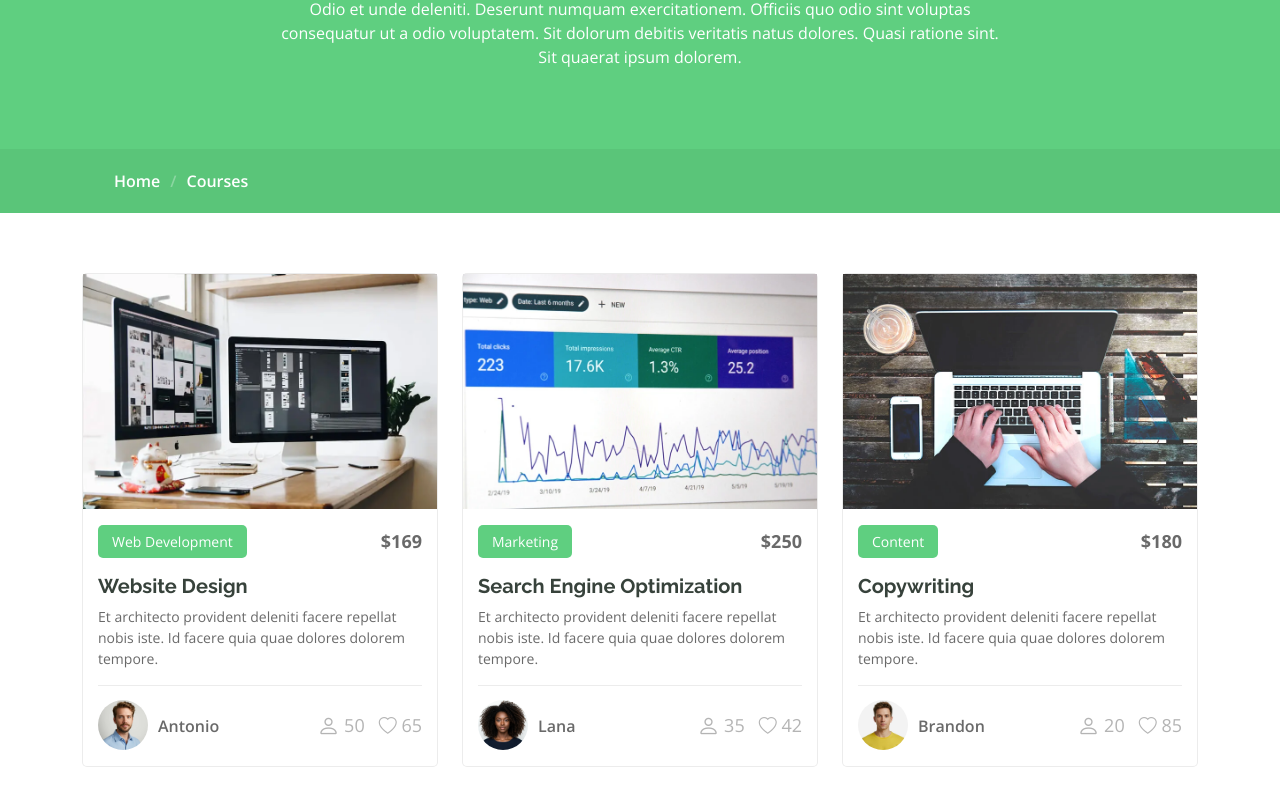
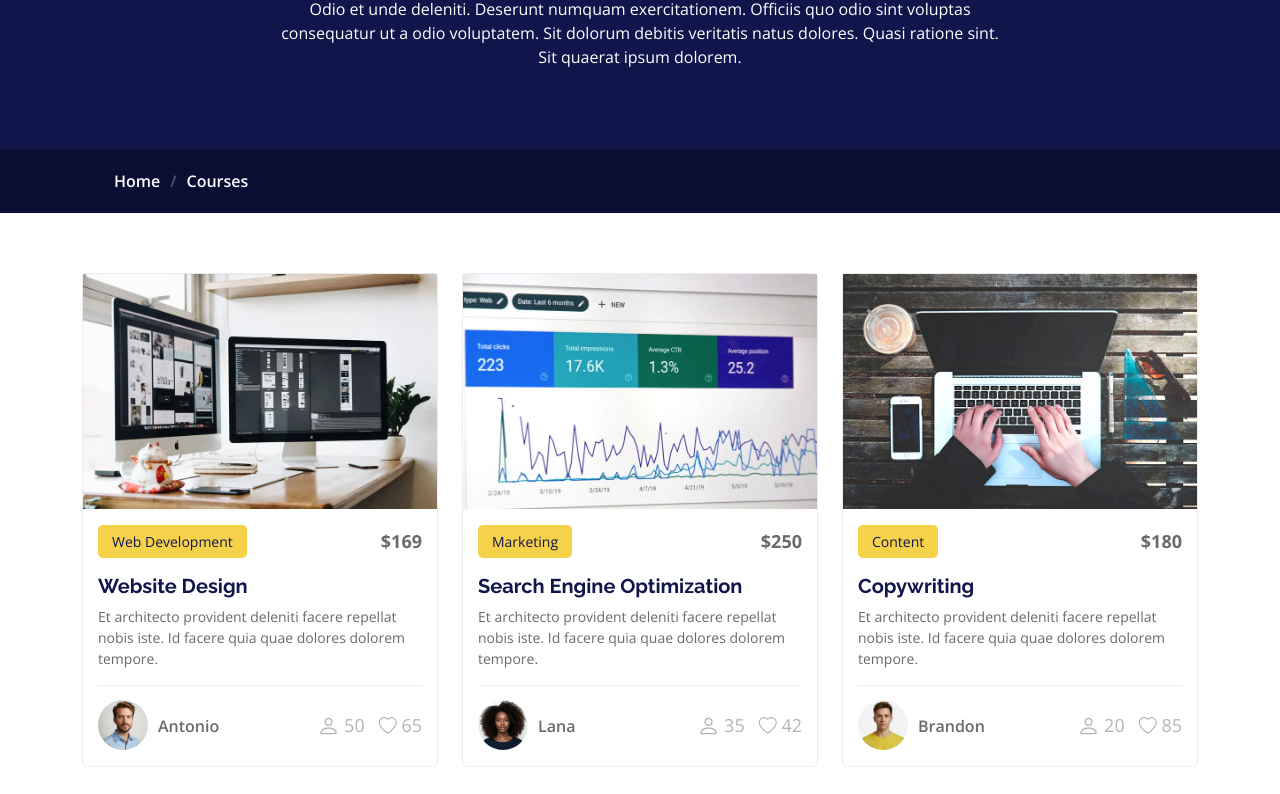
Before and after one commit to jasperbondoc/Bondoc-Project-2, a plain HTML site: page courses.html in a window 1280 px wide. Shown: the part 228-1022 px from the top of the page. Drawn offline with nearby package versions, Linux system fonts and the light colour scheme.

Commit message:
color theme change

```diff
--- a/assets/css/main.css
+++ b/assets/css/main.css
@@ -21,20 +21,20 @@
 :root {
   --background-color: #ffffff; /* Background color for the entire website, including individual sections */
   --default-color: #444444; /* Default color used for the majority of the text content across the entire website */
-  --heading-color: #37423b; /* Color for headings, subheadings and title throughout the website */
-  --accent-color: #5fcf80; /* Accent color that represents your brand on the website. It's used for buttons, links, and other elements that need to stand out */
+  --heading-color: #10154c; /* Deep navy headings inspired by the Kabankalan Catholic College theme */
+  --accent-color: #f6d24b; /* Warm gold accent used for highlights, buttons, and links */
   --surface-color: #ffffff; /* The surface color is used as a background of boxed elements within sections, such as cards, icon boxes, or other elements that require a visual separation from the global background. */
   --contrast-color: #ffffff; /* Contrast color for text, ensuring readability against backgrounds of accent, heading, or default colors. */
 }
 
 /* Nav Menu Colors - The following color variables are used specifically for the navigation menu. They are separate from the global colors to allow for more customization options */
 :root {
-  --nav-color: #272828;  /* The default color of the main navmenu links */
-  --nav-hover-color: #5fcf80; /* Applied to main navmenu links when they are hovered over or active */
+  --nav-color: #10154c;  /* The default color of the main navmenu links */
+  --nav-hover-color: #c79a16; /* Applied to main navmenu links when they are hovered over or active */
   --nav-mobile-background-color: #ffffff; /* Used as the background color for mobile navigation menu */
   --nav-dropdown-background-color: #ffffff; /* Used as the background color for dropdown items that appear when hovering over primary navigation items */
-  --nav-dropdown-color: #272828; /* Used for navigation links of the dropdown items in the navigation menu. */
-  --nav-dropdown-hover-color: #5fcf80; /* Similar to --nav-hover-color, this color is applied to dropdown navigation links when they are hovered over. */
+  --nav-dropdown-color: #10154c; /* Used for navigation links of the dropdown items in the navigation menu. */
+  --nav-dropdown-hover-color: #c79a16; /* Similar to --nav-hover-color, this color is applied to dropdown navigation links when they are hovered over. */
 }
 
 /* Color Presets - These classes override global colors when applied to any section or element, providing reuse of the sam color scheme. */
@@ -249,7 +249,7 @@ h6 {
 
 .header .btn-getstarted,
 .header .btn-getstarted:focus {
-  color: var(--contrast-color);
+  color: #10154c;
   background: var(--accent-color);
   font-size: 14px;
   padding: 8px 25px;
@@ -524,8 +524,10 @@ h6 {
 # Global Footer
 --------------------------------------------------------------*/
 .footer {
+  --default-color: #ffffff;
+  --heading-color: #ffffff;
   color: var(--default-color);
-  background-color: var(--background-color);
+  background-color: #06071a;
   font-size: 14px;
   padding-bottom: 50px;
   position: relative;
@@ -764,13 +766,21 @@ h6 {
 --------------------------------------------------------------*/
 .page-title {
   --default-color: var(--contrast-color);
-  --background-color: var(--accent-color);
+  --background-color: #10154c;
   --heading-color: var(--contrast-color);
   color: var(--default-color);
   background-color: var(--background-color);
   position: relative;
 }
 
+.page-title {
+  --background-color: #10154c;
+}
+
+.page-title nav {
+  background-color: #0b0e33;
+}
+
 .page-title .heading {
   padding: 80px 0;
   border-top: 1px solid color-mix(in srgb, var(--default-color), transparent 90%);
@@ -782,7 +792,7 @@ h6 {
 }
 
 .page-title nav {
-  background-color: color-mix(in srgb, var(--accent-color) 90%, black 5%);
+  background-color: #0b0e33;
   padding: 20px 0;
 }
 
@@ -1181,7 +1191,7 @@ section,
 
 .courses .course-content .category {
   background: var(--accent-color);
-  color: var(--contrast-color);
+  color: #10154c;
   font-size: 14px;
   padding: 6px 14px;
   margin: 0;
```
